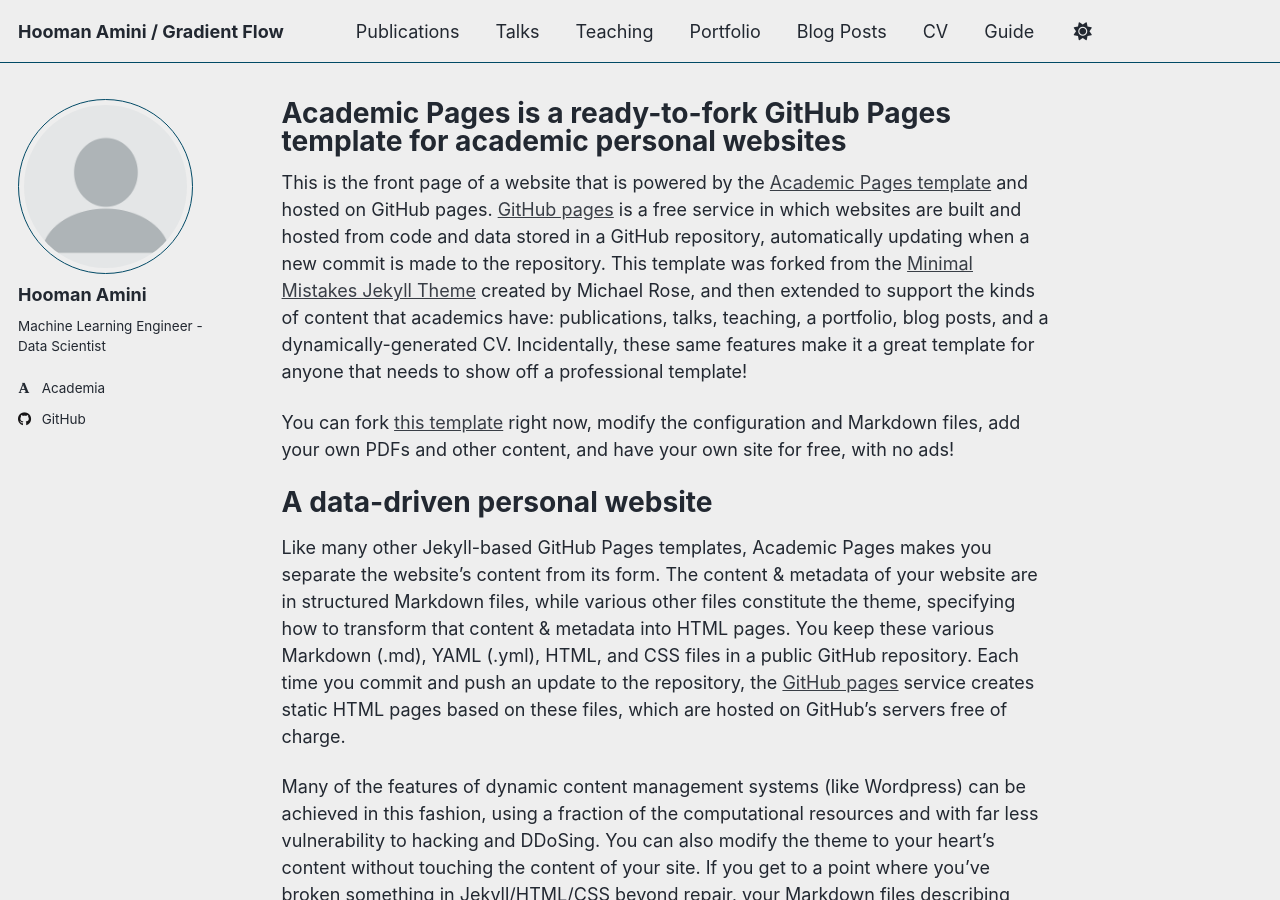
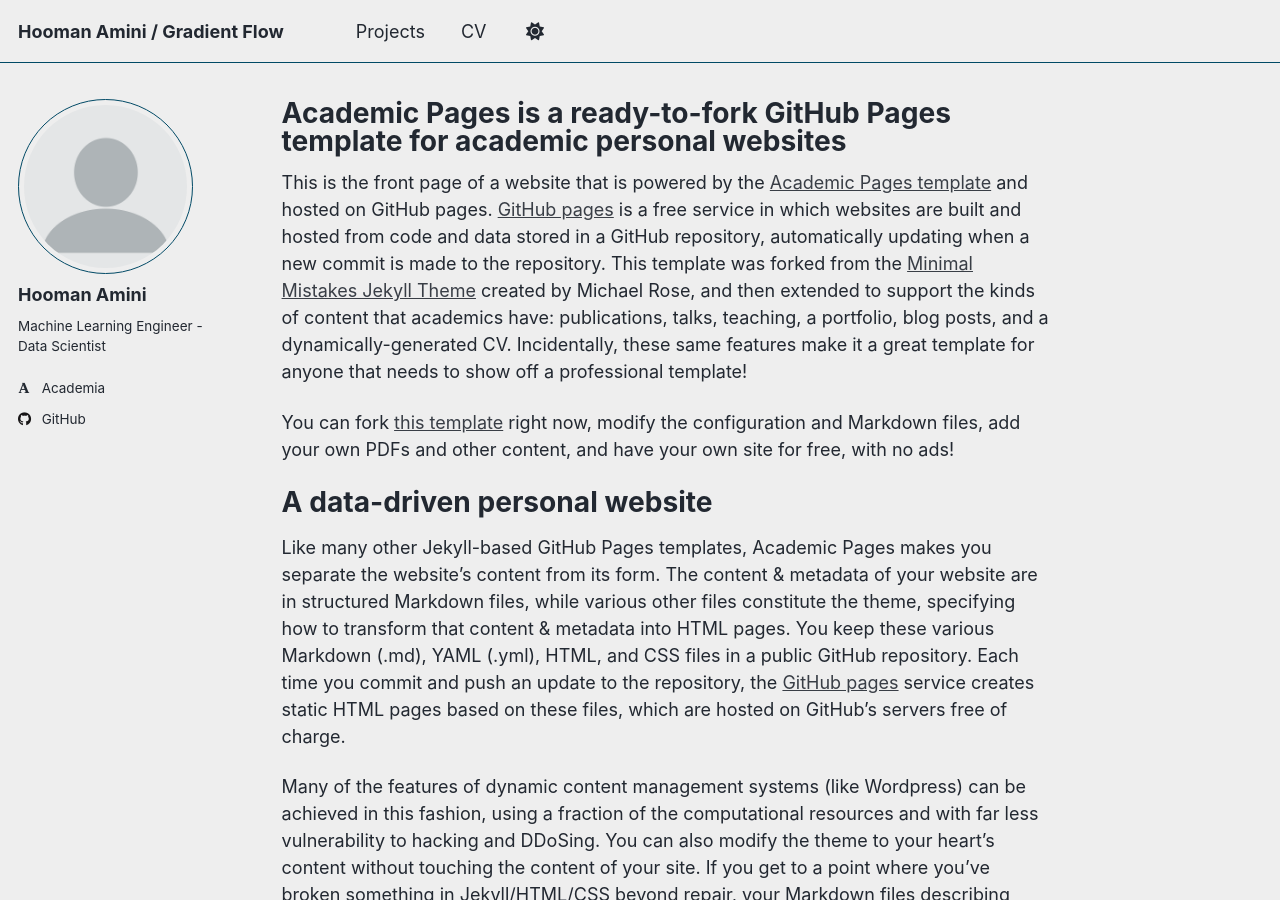
Before and after one commit to Hoom4n/hoom4n.github.io, a Jekyll site: the page built from _pages/about.md, in a window 1280 px wide and 900 px high. Built offline with Jekyll 4.4.1, drawn with Linux system fonts in a browser that asks for light colours; some web fonts are replaced; a script that is not in the unit is left out; some of the changed lines change nothing that is shown.

Commit message:
Update navigation.yml

```diff
--- a/_data/navigation.yml
+++ b/_data/navigation.yml
@@ -8,20 +8,20 @@
 #      Markdown formatted page while the second is generated using JSON.
 
 main:
-  - title: "Publications"
-    url: /publications/
+  #- title: "Publications"
+  #  url: /publications/
 
-  - title: "Talks"
-    url: /talks/
+  #- title: "Talks"
+  #  url: /talks/
 
-  - title: "Teaching"
-    url: /teaching/
+ # - title: "Teaching"
+  #  url: /teaching/
 
-  - title: "Portfolio"
-    url: /portfolio/
+  - title: "Projects"
+    url: /projects/
 
-  - title: "Blog Posts"
-    url: /year-archive/
+  #- title: "Blog Posts"
+   # url: /year-archive/
 
   - title: "CV"
     url: /cv/
@@ -29,5 +29,5 @@
   # - title: "CV"
   #   url: /cv-json/
 
-  - title: "Guide"
-    url: /markdown/
+  #- title: "Guide"
+   # url: /markdown/
```
